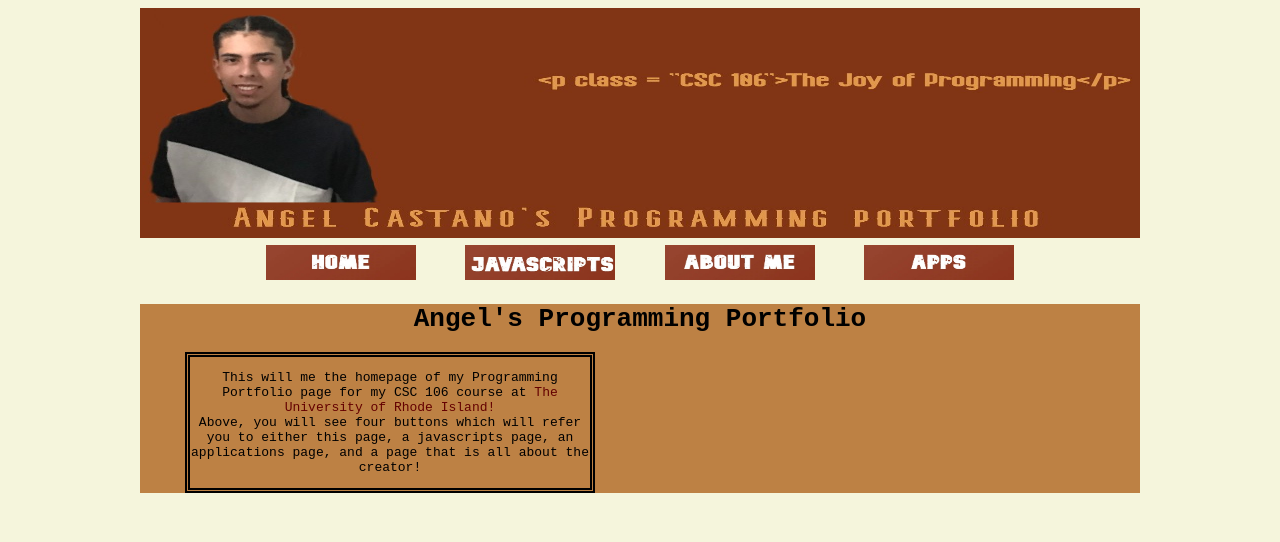
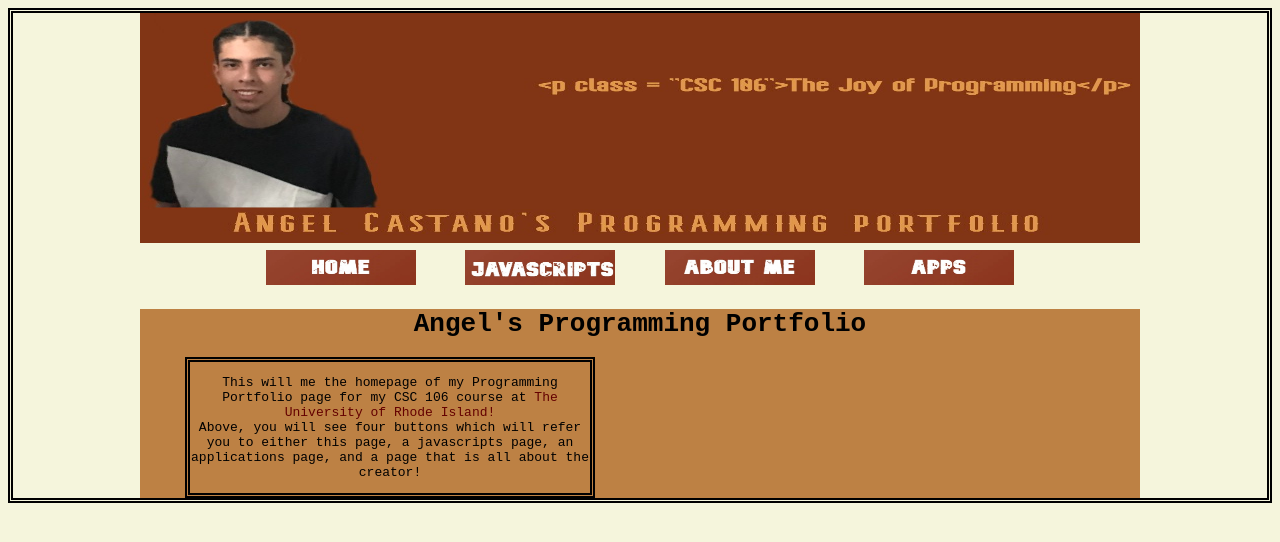
Before and after one commit to AngelJC03/AngelJC03.github.io, a plain HTML site: page index.html in a window 1280 px wide. Drawn offline with Linux system fonts and the light colour scheme.

Commit message:
Update index.html

```diff
--- a/index.html
+++ b/index.html
@@ -7,6 +7,7 @@
             body {
                 background-color: rgb(245, 245, 220);
                 font-family: monospace;
+                border: 5px double rgb(0, 0, 0);
 
             }
 
```
